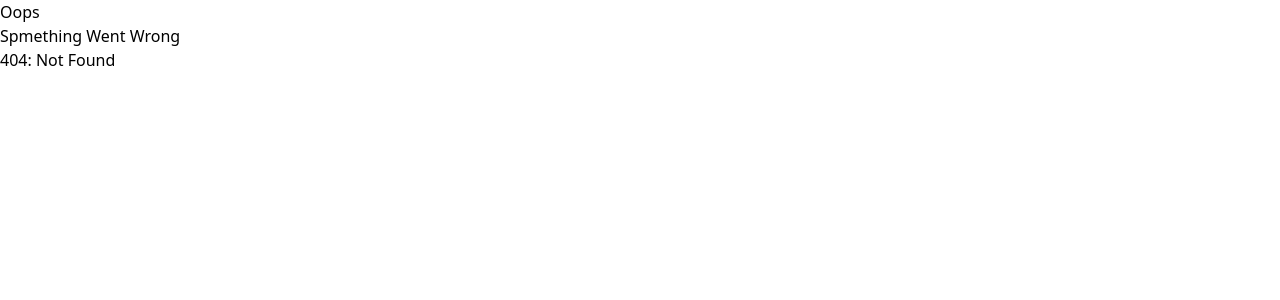
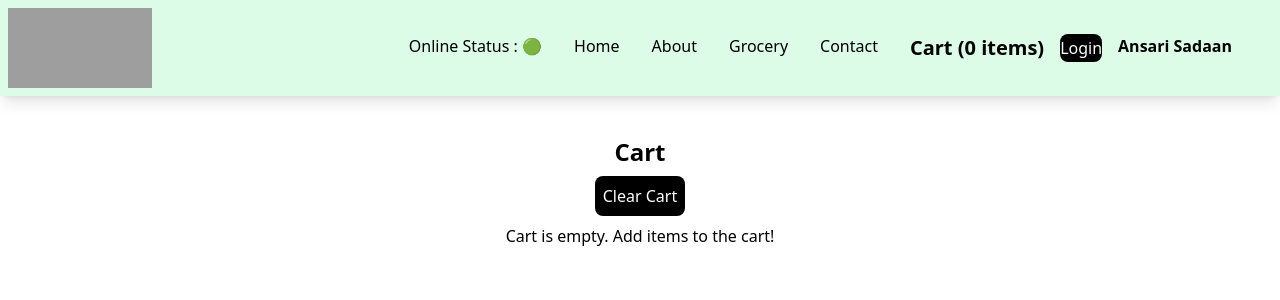
Before and after one commit to AnsariSadaan/just-eat, a React (Vite) app: page /cart in a window 1280 px wide. Before the commit this address had no page. Shown: the top 300 px of the page. Built offline with nearby package versions, Linux system fonts and the light colour scheme; grey boxes are pictures that could not be loaded.

Commit message:
episode 12

```diff
--- a/src/components/Body.js
+++ b/src/components/Body.js
@@ -13,15 +13,15 @@ const Body = () => {
 
     const RestaurantCardBestSeller = withBestSellerLabel(RestaurantCard);
 
-    // console.log(listOfRestaurants)
+    console.log(listOfRestaurants)
     useEffect(() => {
         fetchData();
     }, [])
 
 
     const fetchData = async () => {
-        // const data = await fetch("https://www.swiggy.com/dapi/restaurants/list/v5?lat=18.9777315&lng=72.8273249&is-seo-homepage-enabled=true&page_type=DESKTOP_WEB_LISTING");
-        const data = await fetch("https://www.swiggy.com/dapi/restaurants/list/v5?lat=17.3609976&lng=78.4730632&is-seo-homepage-enabled=true&page_type=DESKTOP_WEB_LISTING");
+        const data = await fetch("https://www.swiggy.com/dapi/restaurants/list/v5?lat=18.9777315&lng=72.8273249&is-seo-homepage-enabled=true&page_type=DESKTOP_WEB_LISTING");
+        // const data = await fetch("https://www.swiggy.com/dapi/restaurants/list/v5?lat=17.3609976&lng=78.4730632&is-seo-homepage-enabled=true&page_type=DESKTOP_WEB_LISTING");
         const json = await data.json();
         //optional chaining
         setListOfRestaurant(json?.data?.cards[5]?.card?.card?.gridElements?.infoWithStyle?.restaurants)
@@ -65,6 +65,17 @@ const Body = () => {
                         </Link>
                     ))
                 }
+                {/* {filteredRestaurant ? (
+                    filteredRestaurant.map((restaurant) => (
+                        <Link key={restaurant?.info?.id} to={'/restaurants/' + restaurant?.info?.id}>
+                            {restaurant.info.avgRating > 4.1 ? (
+                                <RestaurantCardBestSeller resData={restaurant} />
+                            ) : (
+                                <RestaurantCard resData={restaurant} />
+                            )}
+                        </Link>
+                    ))
+                ) : null} */}
             </div>
         </div>
     )
--- /dev/null
+++ b/src/components/Cart.js
@@ -0,0 +1,25 @@
+import { useDispatch, useSelector } from "react-redux";
+import ItemList from "./ItemList";
+import { clearCart } from "../utils/cartSlice";
+
+
+const Cart = () => {
+    const cartItems = useSelector((store) => store.cart.items);
+    console.log(cartItems)
+    const dispatch = useDispatch()
+    const handleClearCart = ()=>{
+        dispatch(clearCart());
+    }
+    return (
+        <div className="text-center m-5 p-5">
+            <h1 className="text-2xl font-bold">Cart</h1>
+            <div className="w-6/12 m-auto" >
+                <button onClick={handleClearCart} className="p-2 m-2 text-white bg-black rounded-lg">Clear Cart</button>
+                {cartItems.length === 0 && <h1>Cart is empty. Add items to the cart!</h1>}
+                <ItemList items={cartItems} />
+            </div>
+        </div>
+    )
+}
+
+export default Cart;
--- a/src/components/Header.js
+++ b/src/components/Header.js
@@ -3,13 +3,16 @@ import { LOGO_URL } from "../utils/constants";
 import {Link} from 'react-router-dom';
 import useOnlineStatus from "../utils/useOnlineStatus";
 import UserContext from "../utils/UserContext";
+import { useSelector } from "react-redux";
 
 export const Header = () => {
     const [btnName, setBtnName] = useState("Login");
     const onlineStatus = useOnlineStatus();
 
     const {loggedInUser} = useContext(UserContext);
-
+    //subscribing to the store using a selector
+    const cartItem = useSelector((store)=>store.cart.items);
+    console.log(cartItem);
     return (
         <div className="flex justify-between bg-pink-100 shadow-lg sm:bg-yellow-100 lg:bg-green-100">
             <div className="logo">
@@ -22,7 +25,7 @@ export const Header = () => {
                     <li className="px-4"><Link to="/about">About</Link></li>
                     <li className="px-4"><Link to="/grocery">Grocery</Link></li>
                     <li className="px-4"><Link to="/contact">Contact</Link></li>
-                    <li className="px-4">Cart</li>
+                    <li className="px-4 font-bold text-xl"><Link to="/cart">Cart ({cartItem.length} items)</Link></li>
                     <button className=" bg-black text-white rounded-lg" onClick={()=>
                         btnName === "Login" ? setBtnName('Logout') : setBtnName('Login')
                         }>{btnName}</button>
--- a/src/components/RestaurantCategory.js
+++ b/src/components/RestaurantCategory.js
@@ -25,7 +25,7 @@
 // RestaurantCategory.js
 // import Shimmer from "./Shimmer";
 // import { useState } from "react";
-import ItemList from "./itemList";
+import ItemList from "./ItemList";
 
 const RestaurantCategory = ({ data, showItems, onClick, Dummy }) => {
     return (
@@ -34,7 +34,7 @@ const RestaurantCategory = ({ data, showItems, onClick, Dummy }) => {
                 <span className="font-bold text-lg">{data.title} ({data.itemCards.length})</span>
                 <span>{showItems ? "🔼" : "🔽"}</span>
             </div>
-            {showItems && <ItemList items={data.itemCards} Dummy={Dummy} />}
+            {showItems && <ItemList items={data.itemCards} />}
         </div>
     );
 };
--- a/src/components/RestaurantMenu.js
+++ b/src/components/RestaurantMenu.js
@@ -39,7 +39,6 @@ const RestaurantMenu = () => {
     const { resId } = useParams();
     const resInfo = useRestaurantMenu(resId);
     const [openIndex, setOpenIndex] = useState(0); // Track the index of the currently open accordion
-    const Dummy = 'Dummy Data';
     if (resInfo === null) return <Shimmer />;
     const { name, cuisines, costForTwoMessage } = resInfo?.cards[0]?.card?.card?.info;
     const categories = resInfo?.cards[2].groupedCard?.cardGroupMap?.REGULAR?.cards.filter(
@@ -64,7 +63,6 @@ const RestaurantMenu = () => {
                     data={category?.card?.card}
                     showItems={index === openIndex}
                     onClick={() => handleCategoryClick(index)}
-                    Dummy={Dummy}
                 />
             ))}
         </div>
--- a/src/components/itemList.js
+++ b/src/components/itemList.js
@@ -1,7 +1,12 @@
+import { useDispatch } from "react-redux";
 import { CDN_URL } from "../utils/constants";
+import { addItem } from "../utils/cartSlice";
 
-const ItemList = ({ items , Dummy}) => {
-    console.log(Dummy)
+const ItemList = ({ items }) => {
+    const dispatch = useDispatch();
+    const handleAddItem = (item) => {
+        dispatch(addItem(item));
+    }
     return (
         <div>
             {items.map((item) => (
@@ -15,7 +20,7 @@ const ItemList = ({ items , Dummy}) => {
                     </div>
                     <div className="w-3/12 p-4">
                         <div className="absolute">
-                            <button className="p-2 my-12 mx-7 rounded-lg bg-white text-green-500 shadow-lg">Add +</button>
+                            <button className="p-2 my-12 mx-7 rounded-lg bg-white text-green-500 shadow-lg" onClick={() =>handleAddItem(item)}>Add +</button>
                         </div>
                         <img src={CDN_URL + item.card.info.imageId} className="w-32" />
                     </div>
--- /dev/null
+++ b/src/utils/appStore.js
@@ -0,0 +1,10 @@
+import { configureStore } from "@reduxjs/toolkit";
+import cartReducer from './cartSlice'
+
+const appStore = configureStore({
+    reducer: {
+        cart : cartReducer,
+    },
+});
+
+export default appStore;
--- /dev/null
+++ b/src/utils/cartSlice.js
@@ -0,0 +1,24 @@
+import { createSlice } from "@reduxjs/toolkit";
+
+const cartSlice = createSlice({
+    name: "cart",
+    initialState: {
+        items: [],
+    },
+    reducers: {
+        addItem: (state, action) =>{
+            //mutating the state here
+            state.items.push(action.payload);
+        },
+        removeItem: (state) => {
+            state.items.pop();
+        },
+        clearCart : (state) => {
+            state.items.length = 0;
+        },
+    },
+});
+
+
+export const {addItem, removeItem, clearCart} = cartSlice.actions;
+export default cartSlice.reducer;
```
Also changed, not shown: src/App.js (+9 -0 lines).
